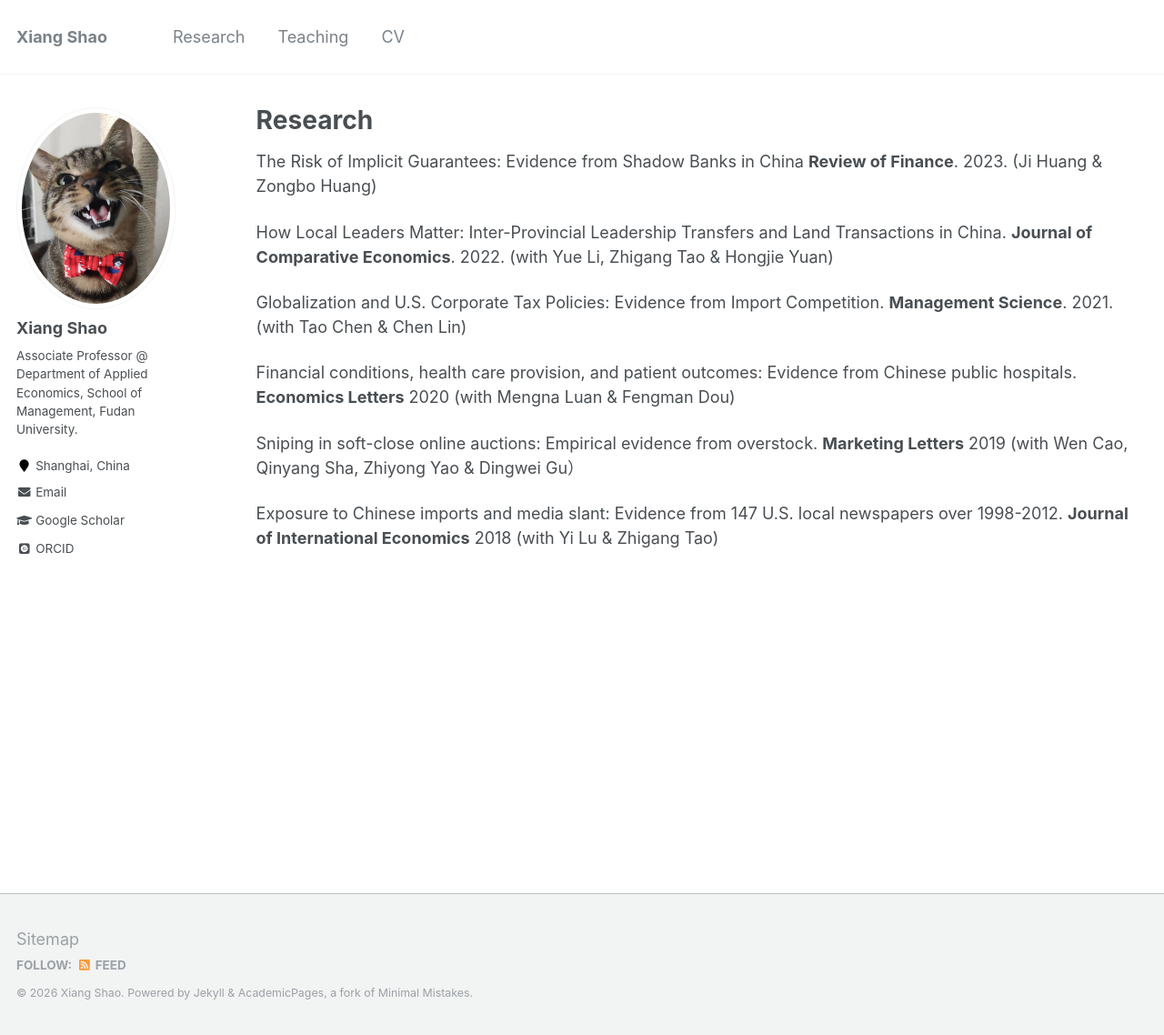
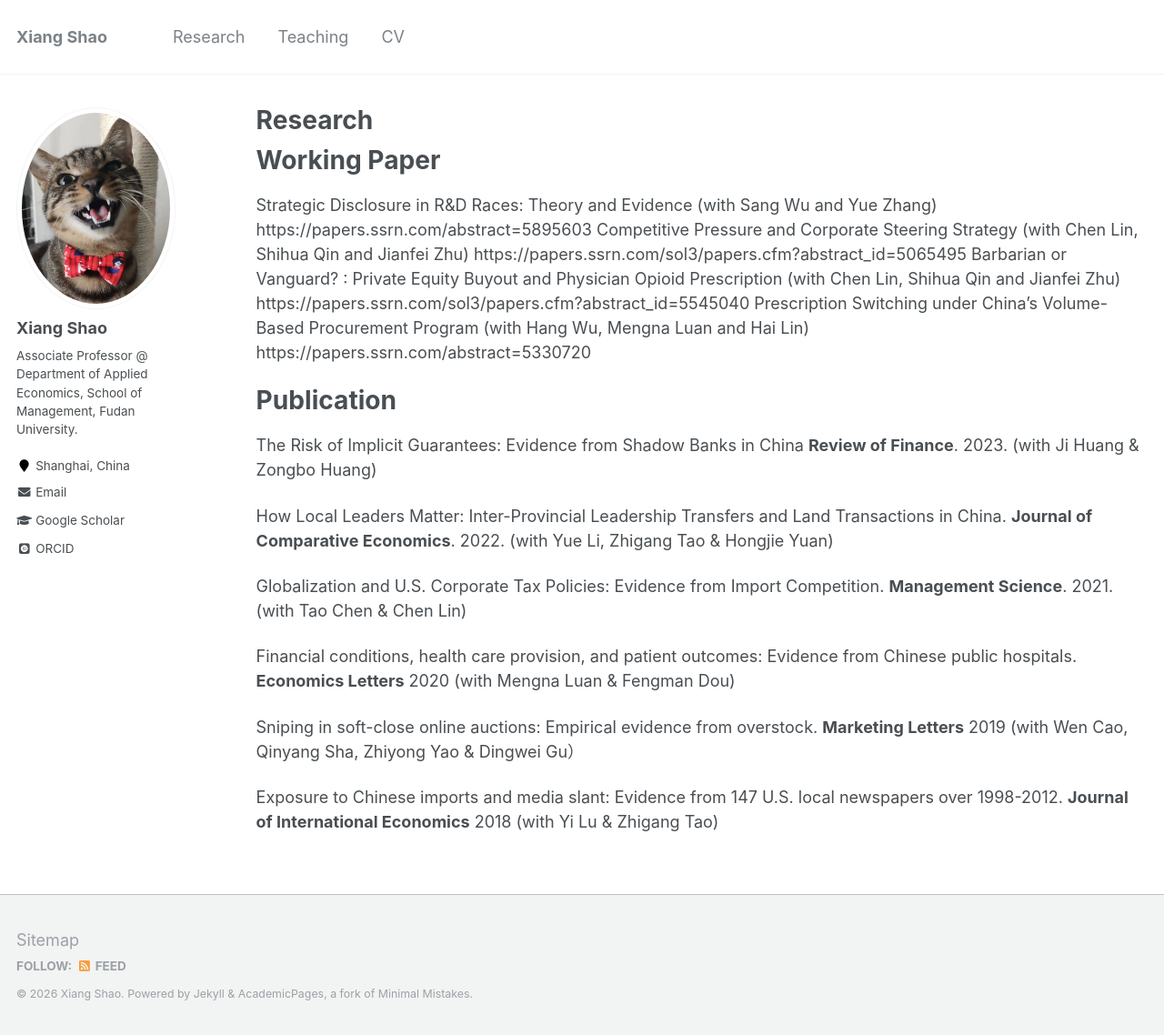
Before and after one commit to xiangshao/xiangshao.github.io, a Jekyll site: the page built from _pages/publications.md, in a window 1280 px wide and 1138 px high. Shown: the whole window at 91% size. Built offline with Jekyll 4.4.1, drawn with Linux system fonts in a browser that asks for light colours; some web fonts are replaced.

Commit message:
Revise publications with new entries and sections
Updated the publications section to include new working papers and reorganized existing publications.

```diff
--- a/_pages/publications.md
+++ b/_pages/publications.md
@@ -4,7 +4,14 @@ title: "Research"
 permalink: /publications/
 author_profile: true
 ---
-   The Risk of Implicit Guarantees: Evidence from Shadow Banks in China **Review of Finance**. 2023. (Ji Huang & Zongbo Huang)
+# Working Paper
+Strategic Disclosure in R&D Races: Theory and Evidence (with Sang Wu and Yue Zhang) https://papers.ssrn.com/abstract=5895603
+Competitive Pressure and Corporate Steering Strategy (with Chen Lin, Shihua Qin and Jianfei Zhu) https://papers.ssrn.com/sol3/papers.cfm?abstract_id=5065495
+Barbarian or Vanguard? : Private Equity Buyout and Physician Opioid Prescription (with Chen Lin, Shihua Qin and Jianfei Zhu) https://papers.ssrn.com/sol3/papers.cfm?abstract_id=5545040
+Prescription Switching under China's Volume-Based Procurement Program (with Hang Wu, Mengna Luan and Hai Lin) https://papers.ssrn.com/abstract=5330720
+
+# Publication
+   The Risk of Implicit Guarantees: Evidence from Shadow Banks in China **Review of Finance**. 2023. (with Ji Huang & Zongbo Huang)
 
    How Local Leaders Matter: Inter-Provincial Leadership Transfers and Land Transactions in China. **Journal of Comparative Economics**. 2022. (with Yue Li, Zhigang Tao & Hongjie Yuan)
 
```
